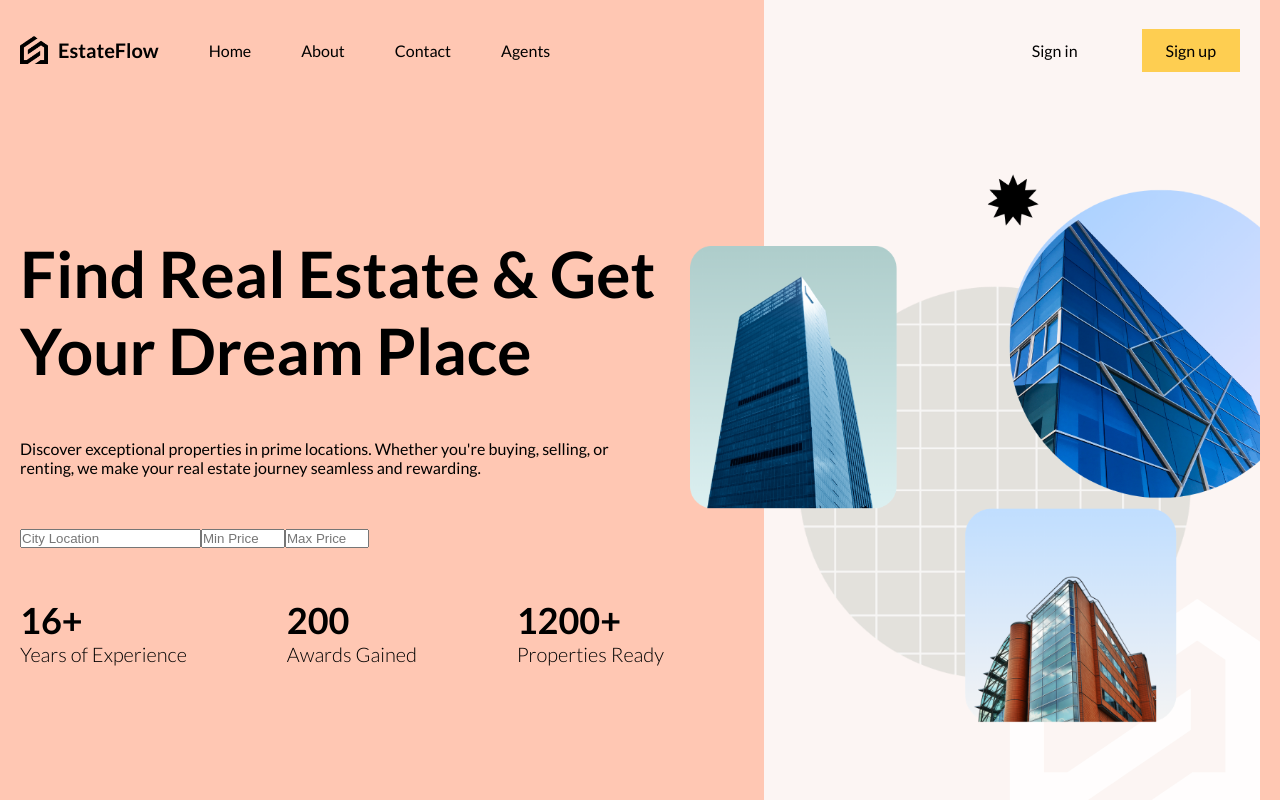
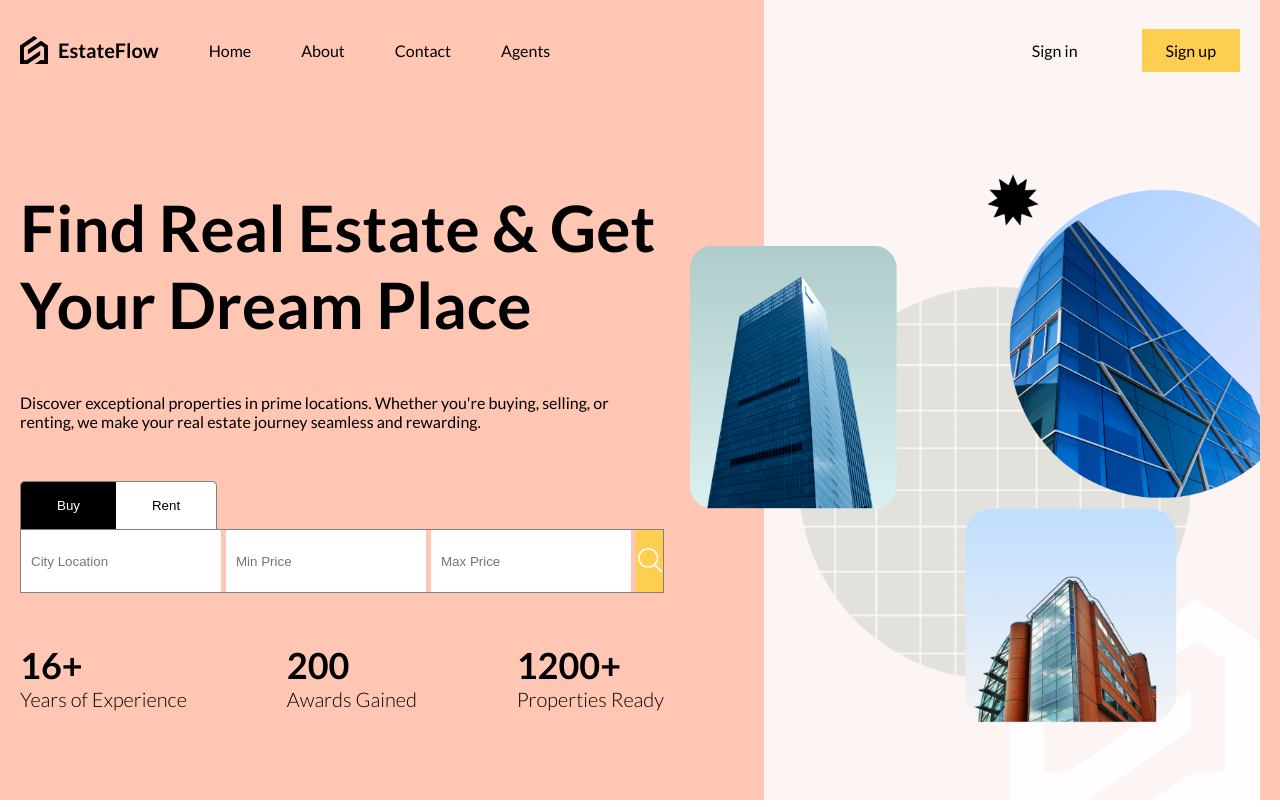
Before and after one commit to nemida/estateflow, a React (Vite) app: page / in a window 1280 px wide. Shown: the top 807 px of the page. Built offline with nearby package versions, Linux system fonts and the light colour scheme.

Commit message:
feat: styled search bar

```diff
--- a/src/components/searchBar/SearchBar.jsx
+++ b/src/components/searchBar/SearchBar.jsx
@@ -1,9 +1,35 @@
+import { useState } from "react";
 import "./searchBar.scss";
 
+const types = ["buy", "rent"];
+
 const SearchBar = () => {
+    const [query, setQuery] = useState({
+        type: "buy",
+        location: "",
+        minPrice: 0,
+        maxPrice: 0,
+    });
+
+    const switchType = (val) => {
+        setQuery((prev) => ({
+            ...prev,
+            type: val,
+        }));
+    };
     return (
         <div className="searchBar">
-            <div className="type"></div>
+            <div className="type">
+                {types.map((type) => (
+                    <button
+                        key={type}
+                        onClick={() => switchType(type)}
+                        className={query.type === type ? "active" : ""}
+                    >
+                        {type}
+                    </button>
+                ))}
+            </div>
             <form action="">
                 <input
                     type="text"
@@ -24,6 +50,9 @@ const SearchBar = () => {
                     max={100000}
                     placeholder="Max Price"
                 />
+                <button>
+                    <img src="/search.png" alt="" />
+                </button>
             </form>
         </div>
     );
--- a/src/components/searchBar/searchBar.scss
+++ b/src/components/searchBar/searchBar.scss
@@ -0,0 +1,52 @@
+.searchBar {
+    .type {
+        button {
+            padding: 16px 36px;
+            border: 1px solid grey;
+            border-bottom: none;
+            cursor: pointer;
+            background-color: white;
+            text-transform: capitalize;
+            &.active {
+                background-color: black;
+                color: white;
+            }
+            &:first-child {
+                border-top-left-radius: 5px;
+                border-right: none;
+            }
+
+            &:last-child {
+                border-top-right-radius: 5px;
+                border-left: none;
+            }
+        }
+    }
+
+    form {
+        border: 1px solid grey;
+        display: flex;
+        justify-content: space-between;
+        height: 64px;
+        gap: 5px;
+
+        input {
+            border: none;
+            padding: 0px 10px;
+            width: 200px;
+        }
+
+        button {
+            border: none;
+            cursor: pointer;
+            background-color: #fece51;
+            flex: 1;
+
+            img {
+                width: 24px;
+                height: 24px;
+            }
+        }
+
+    }
+}
```
